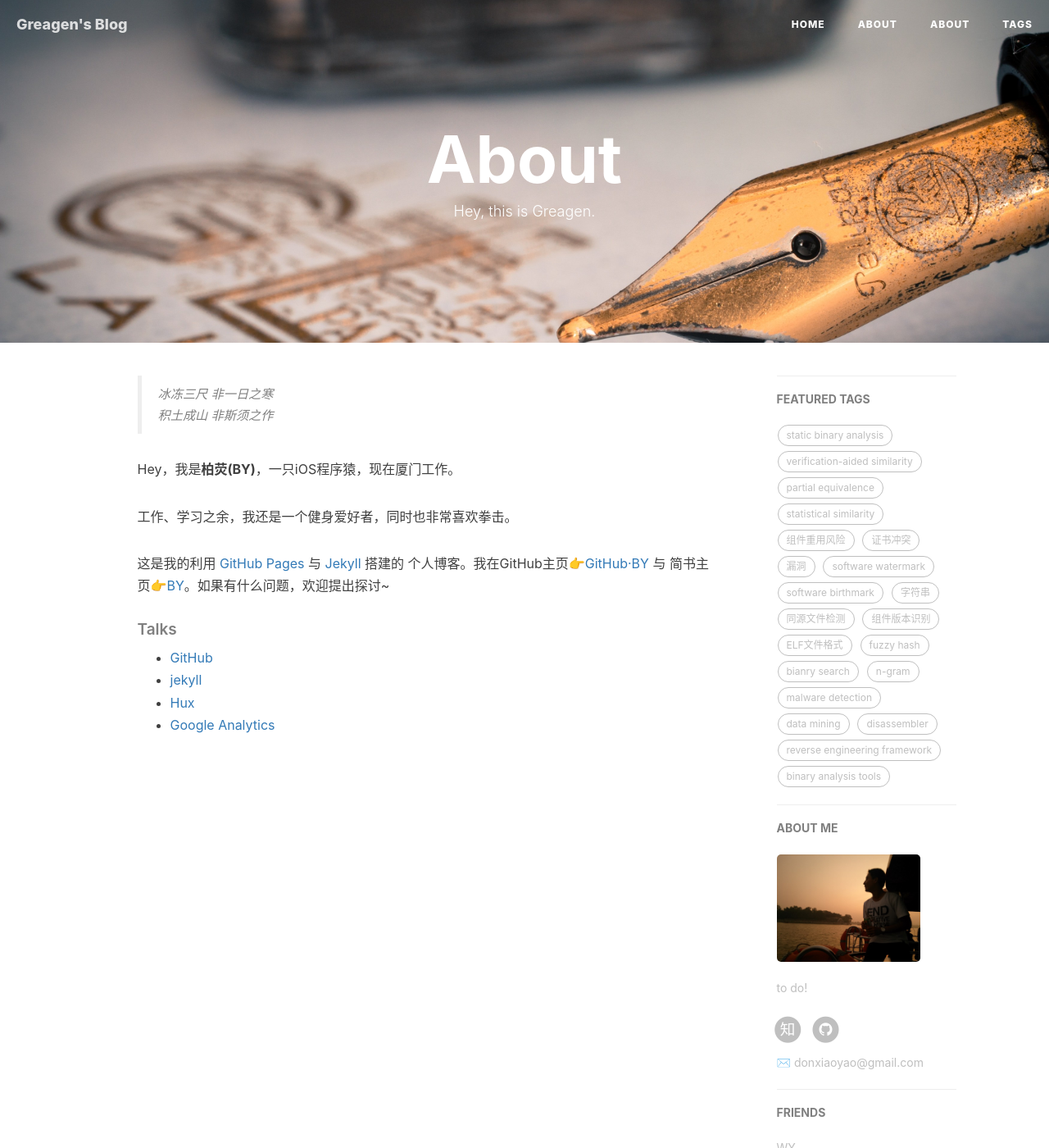
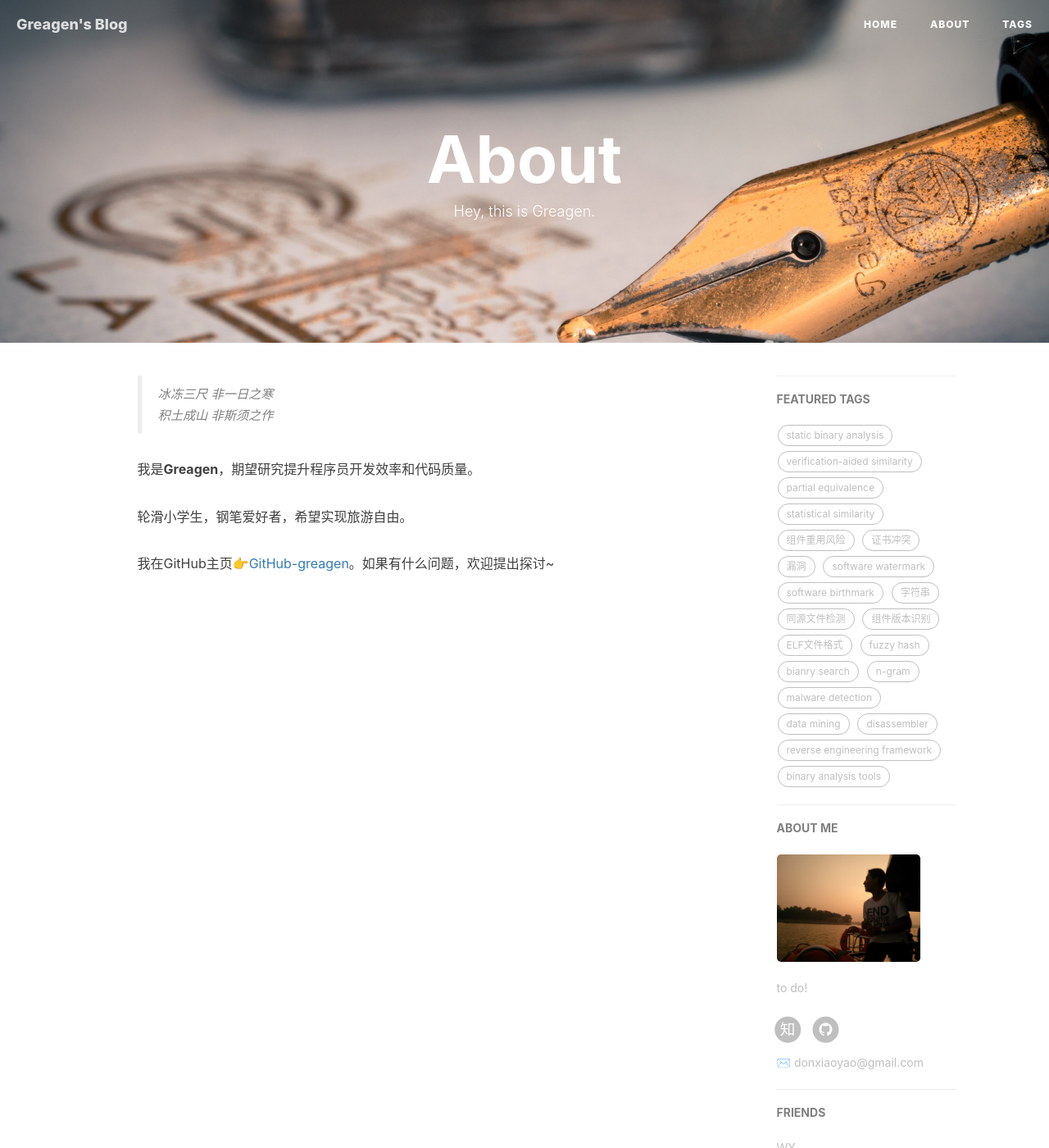
Before and after one commit to greagen/greagen.github.io, a Jekyll site: the page built from about.html, in a window 1280 px wide and 1400 px high. Shown: the whole window at 82% size. Built offline with Jekyll 4.4.1, drawn with Linux system fonts in a browser that asks for light colours; nearby versions of some CDN libraries; comment, search, counter and statistics services are not loaded.

Commit message:
change to my about

```diff
--- a/_config.yml
+++ b/_config.yml
@@ -31,7 +31,7 @@ github_username:    greagen
 
 # Build settings
 # from 2016, 'pygments' is unsupported on GitHub Pages. Use 'rouge' for highlighting instead.
-permalink: /posts/:year-:month-:day-:title.html
+permalink: pretty
 paginate: 10
 exclude: ["less","node_modules","Gruntfile.js","package.json","README.md"]
 anchorjs: true                          # if you want to customize anchor. check out line:181 of `post.html`
--- a/about.html
+++ b/about.html
@@ -18,22 +18,13 @@ header-img: "img/head-pic.jpg"
     <blockquote><p>冰冻三尺 非一日之寒<br>
     积土成山 非斯须之作</p></blockquote>
 
-    <p>Hey，我是<strong>柏荧(BY)</strong>，一只iOS程序猿，现在厦门工作。</p>
+    <p>我是<strong>Greagen</strong>，期望研究提升程序员开发效率和代码质量。</p>
 
-    <p>工作、学习之余，我还是一个健身爱好者，同时也非常喜欢拳击。</p>
+    <p>轮滑小学生，钢笔爱好者，希望实现旅游自由。</p>
 
-    <p>这是我的利用 <a href="https://pages.github.com/">GitHub Pages</a> 与 <a href="http://jekyll.com.cn/">Jekyll</a> 搭建的 个人博客。我在GitHub主页<a href="https://github.com/qiubaiying">👉GitHub·BY</a> 与 简书主页<a href="https://http://www.jianshu.com/u/e71990ada2fd">👉BY</a>。如果有什么问题，欢迎提出探讨~</p>
+    <p>我在GitHub主页<a href="https://github.com/greagen">👉GitHub-greagen</a>。如果有什么问题，欢迎提出探讨~</p>
 
     <p></p>
-
-    <h5>Talks</h5>
-
-    <ul>
-        <li><a href="https://github.com">GitHub</a></li>
-        <li><a href="http://jekyll.com.cn/">jekyll</a></li>
-        <li><a href="http://huangxuan.me/">Hux</a></li>
-        <li><a href="https://analytics.google.com/analytics">Google Analytics</a></li>
-    </ul>
 </div>
 
 <!-- English Version -->
```
Also changed, not shown: old_about.html (deleted, +0 -137 lines).
